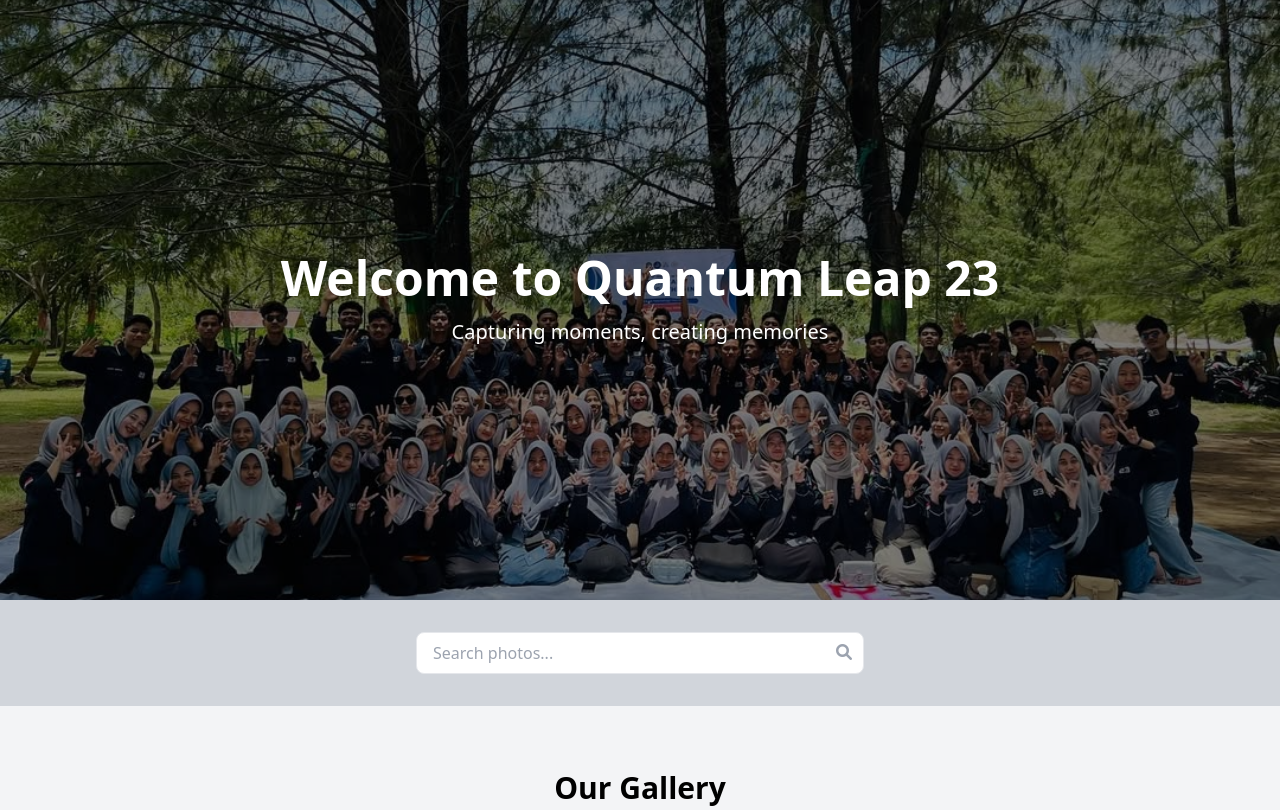
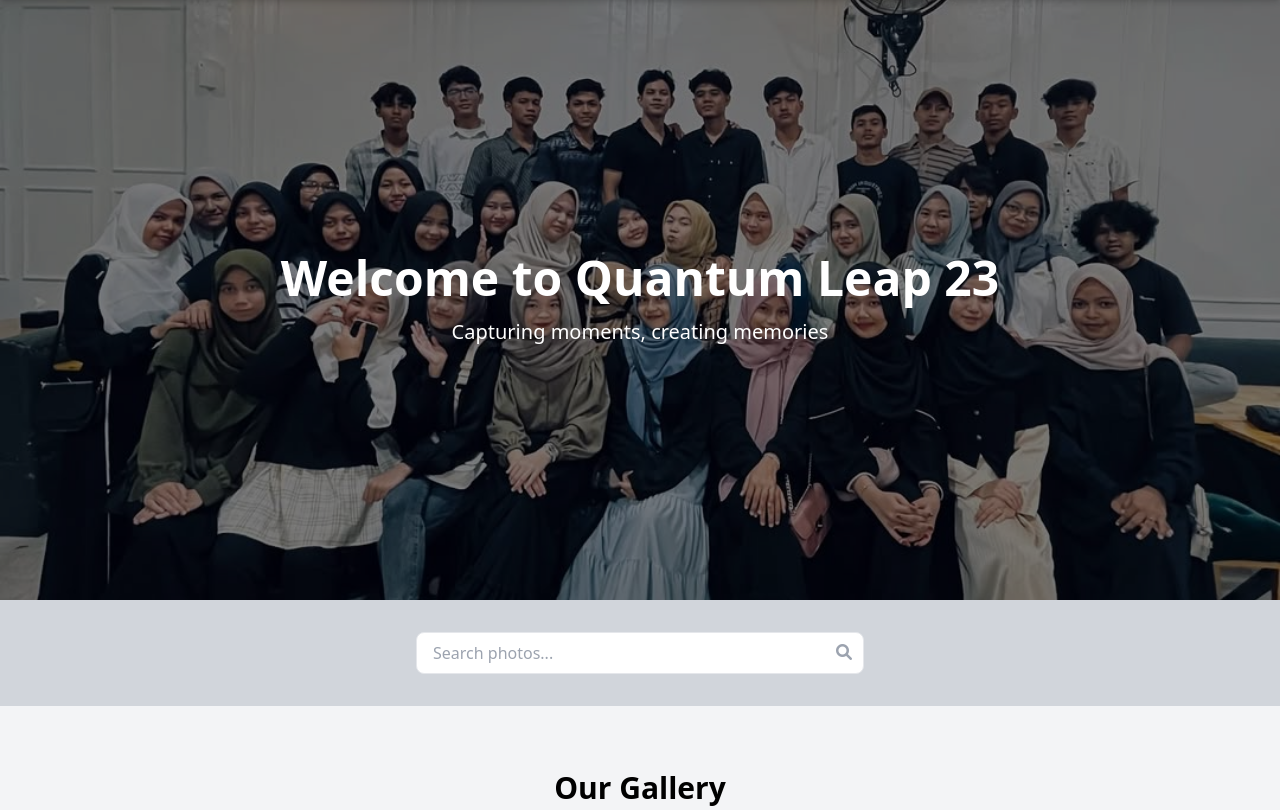
Before and after one commit to AHZA-DEV/QuantumLeapWeb, a PHP site: page /project/galeri.html in a window 1280 px wide. Shown: the part 64-874 px from the top of the page. Run offline with PHP 8.4, Linux system fonts and the light colour scheme; some libraries are stand-ins or nearby versions.

Commit message:
Update galeri.css

```diff
--- a/project/galeri.css
+++ b/project/galeri.css
@@ -1,18 +1,39 @@
 /* Custom styles */
 .hero-slider {
-    background-image: url('Kegiatan/FamilyGathering.jpg');
+    position: relative;
+    width: 100%;
+    height: 400px; /* Adjust height as needed */
+    overflow: hidden;
+}
+
+.hero-slider .slide {
+    position: absolute;
+    width: 100%;
+    height: 100%;
     background-size: cover;
     background-position: center;
-    /* animation: slideShow 20s infinite; */
+    opacity: 0;
+    animation: slideShow 9s infinite steps(1);
+}
+
+.hero-slider .slide:nth-child(1) {
+    animation-delay: 0s;
+}
+
+.hero-slider .slide:nth-child(2) {
+    animation-delay: 3s;
+}
+
+.hero-slider .slide:nth-child(3) {
+    animation-delay: 6s;
 }
 
 @keyframes slideShow {
-    0%, 100% { opacity: 1; }
-    45% { opacity: 1; }
-    50% { opacity: 0; }
-    95% { opacity: 0; }
+    0%, 33.33% { opacity: 1; }
+    33.33%, 100% { opacity: 0; }
 }
 
+/* ------------------------------------ */
 .gallery-item {
     transition: transform 0.3s ease;
 }
@@ -37,10 +58,6 @@
     right: 45px;
     top: 0;
 }
-
-
-
-
 
 /* Style untuk menu navigasi */
 .nav-menu {
```
Lines whose indentation alone changed are shown as unchanged.
